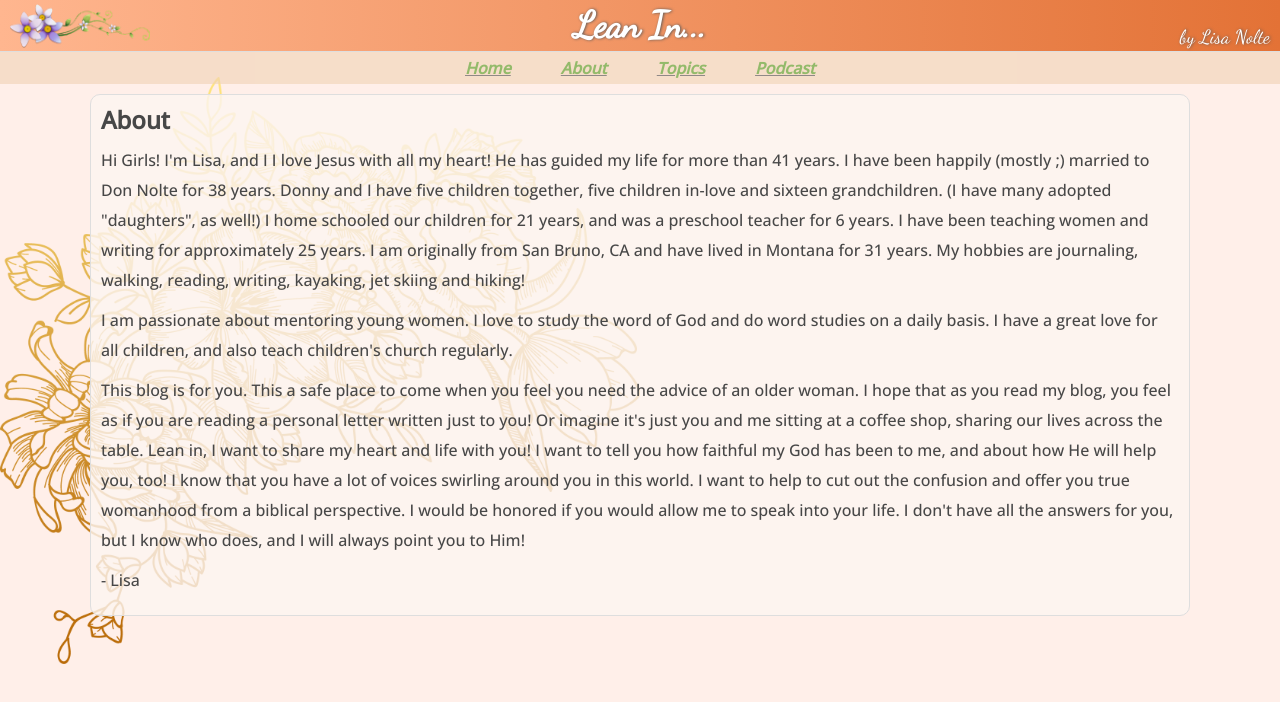
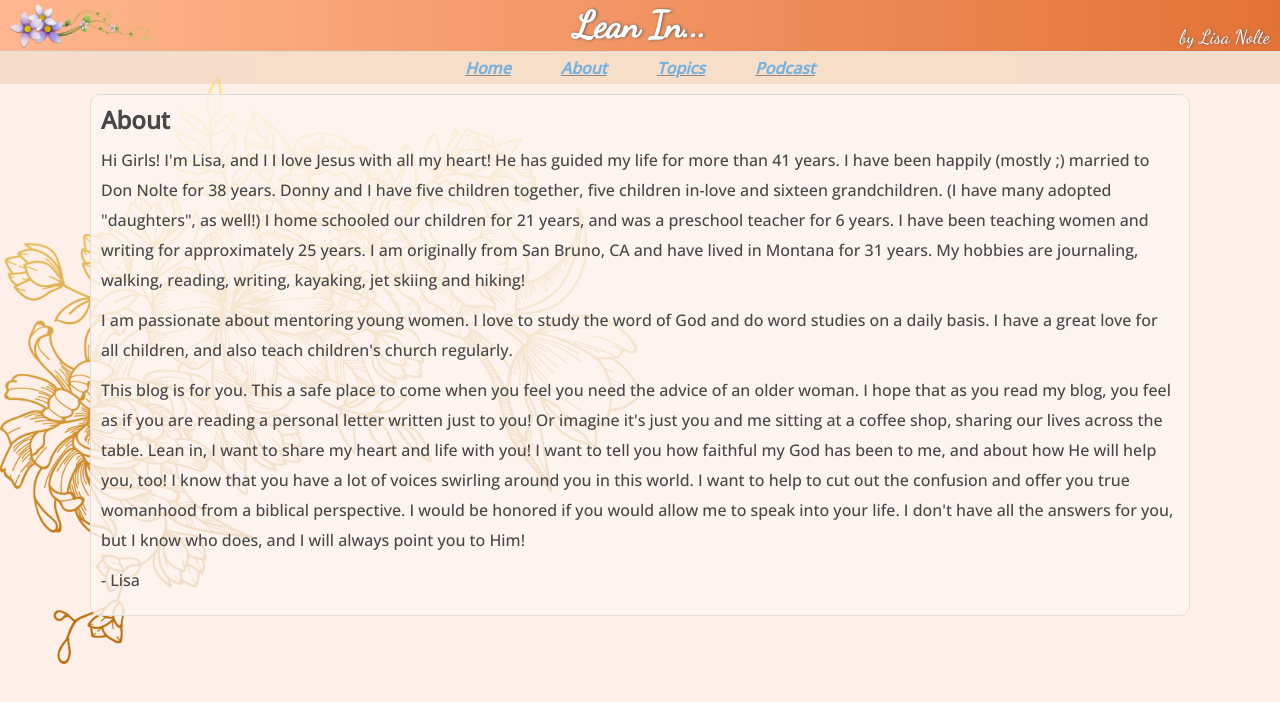
Before and after one commit to royalsaltmerchant/leaninministry, a plain HTML site: page about.html in a window 1280 px wide. Drawn offline with nearby package versions, Linux system fonts and the light colour scheme.

Commit message:
blue links

```diff
--- a/style.css
+++ b/style.css
@@ -7,7 +7,7 @@
   --dark-color: #e2783f;
   --main-padding: 10px;
   --border-color: rgb(222, 222, 222);
-  --a-color: rgb(77, 152, 23);
+  --a-color: rgb(27, 138, 217);
 }
 
 * {
```
